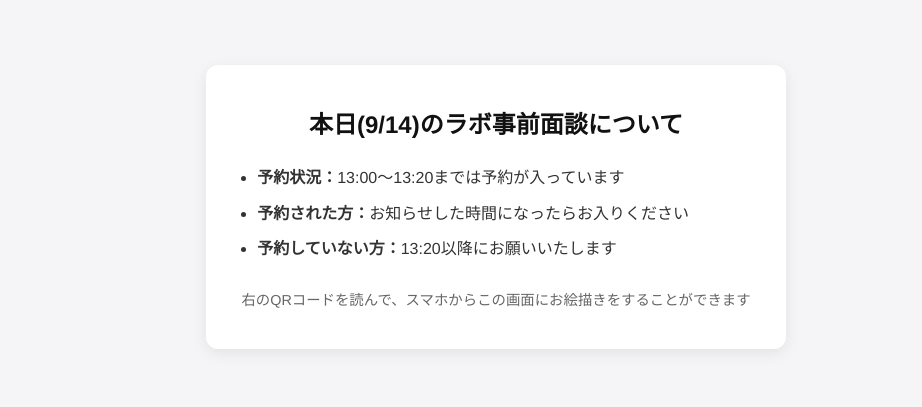
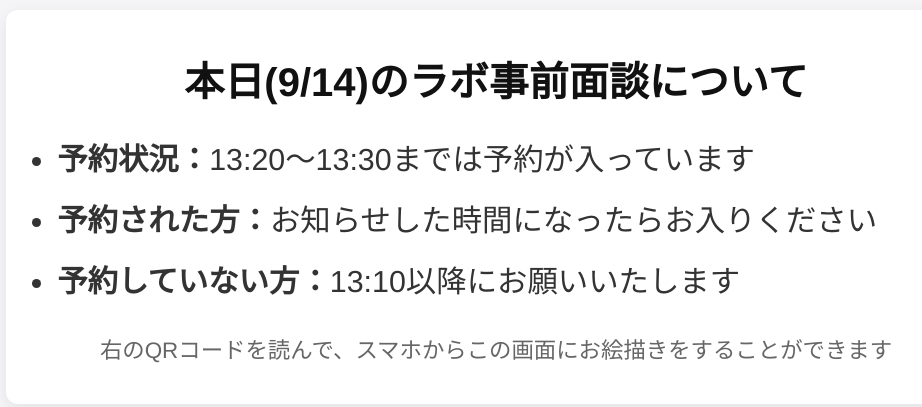
Before and after one commit to toyohisa2nakada/testPeerJs, a website built with Vite: page announcement.html in a window 1280 px wide. Shown: the part 193-600 px from the top of the page, without its empty margins (144-1066 px from the left). Built offline with nearby package versions, Linux system fonts and the light colour scheme.

Commit message:
announcement

```diff
--- a/announcement.html
+++ b/announcement.html
@@ -25,13 +25,13 @@
             padding: 2.5rem 2rem;
             border-radius: 12px;
             box-shadow: 0 4px 15px rgba(0, 0, 0, 0.08);
-            max-width: 580px;
+            max-width: 980px;
             width: 90%;
             box-sizing: border-box;
         }
 
         .notice-title {
-            font-size: 1.5rem;
+            font-size: 2.5rem;
             font-weight: bold;
             text-align: center;
             margin-top: 0;
@@ -41,21 +41,22 @@
 
         .notice-footer {
             text-align: center;
-            font-size: 0.9rem;
+            font-size: 1.4rem;
             color: #666666;
             margin-top: 1.5rem;
         }
 
         /* 箇条書きのデザイン */
         .notice-list {
+            font-size: 1.2rem;
             text-align: left;
             padding-left: 1.2rem;
             margin: 0;
             line-height: 1.8;
-            font-size: 1rem;
         }
 
         .notice-list li {
+            font-size: 1.9rem;
             margin-bottom: 0.4rem;
         }
 
@@ -68,11 +69,12 @@
 <body>
 
     <div class="notice-card">
+        <!-- <h1>オンライン面談中です。約10分で終わります</h1> -->
         <h1 class="notice-title">本日(9/14)のラボ事前面談について</h1>
         <ul class="notice-list">
-            <li><strong>予約状況：</strong>13:00～13:20までは予約が入っています</li>
+            <li><strong>予約状況：</strong>13:20～13:30までは予約が入っています</li>
             <li><strong>予約された方：</strong>お知らせした時間になったらお入りください</li>
-            <li><strong>予約していない方：</strong>13:20以降にお願いいたします</li>
+            <li><strong>予約していない方：</strong>13:10以降にお願いいたします</li>
         </ul>
         <div class="notice-footer">
             右のQRコードを読んで、スマホからこの画面にお絵描きをすることができます
```
